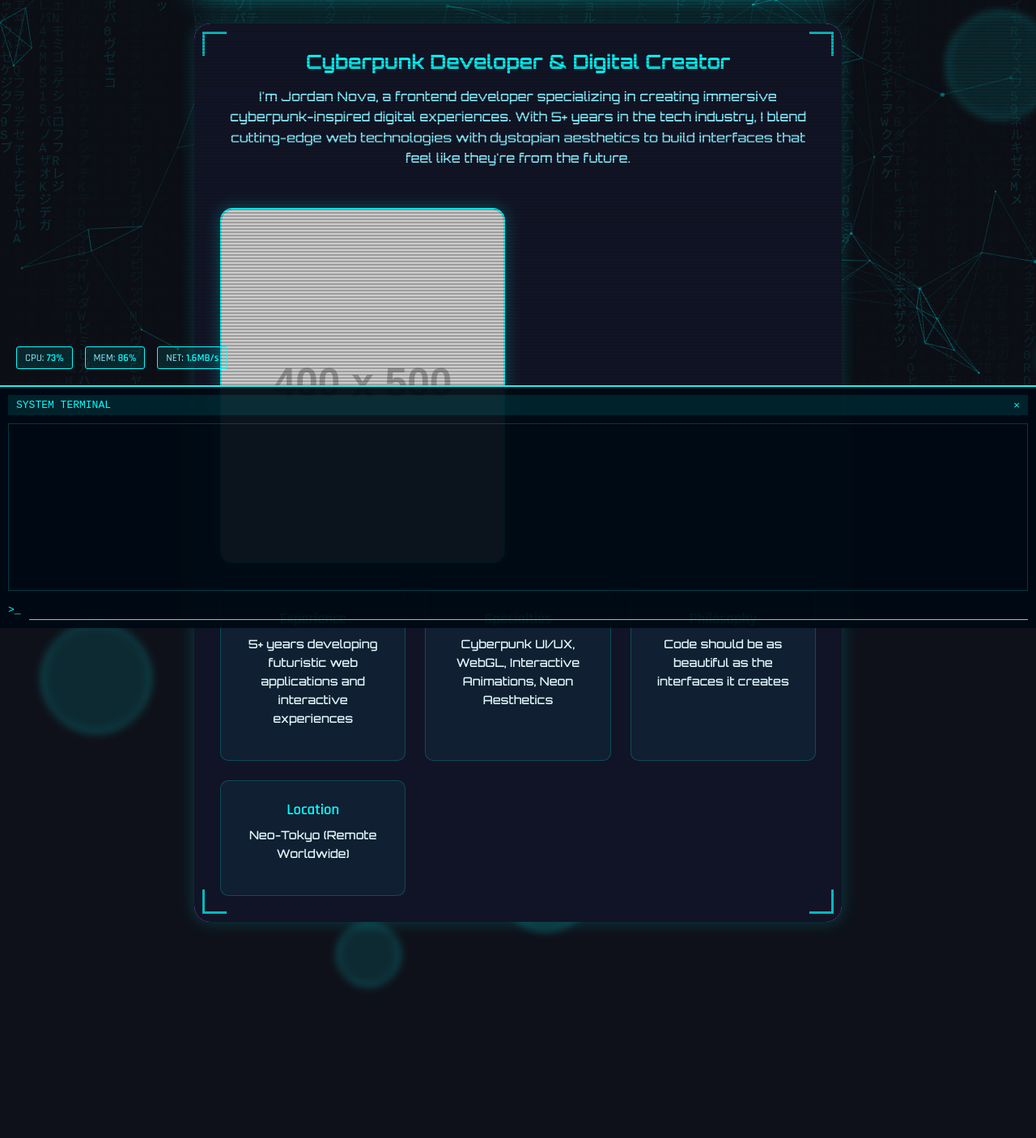
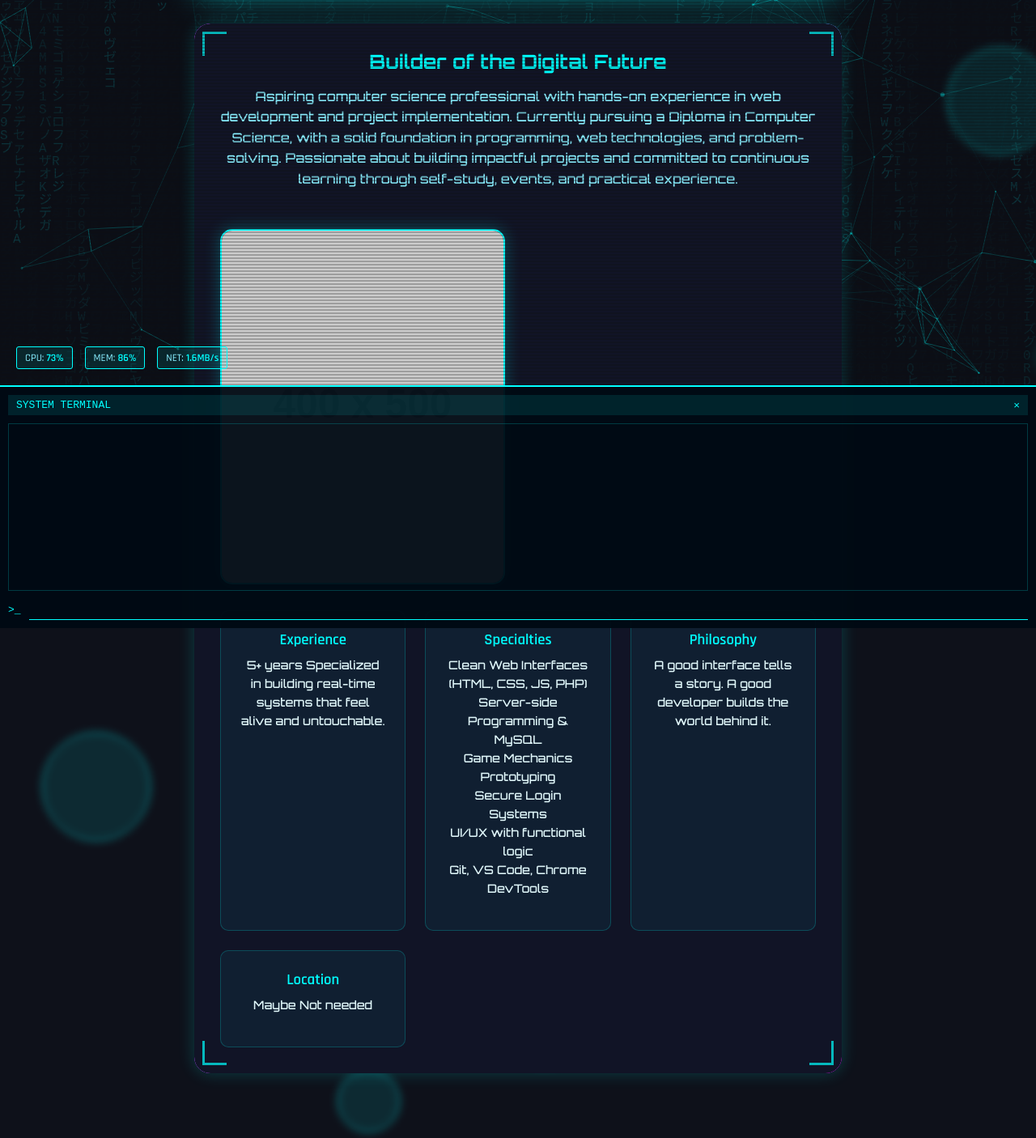
Before and after one commit to Quit4859/Resume, a plain HTML site: page about.html in a window 1280 px wide. Shown: the part 324-1730 px from the top of the page at 81% size. Before the commit the page ends 1561 px from the top, so only its background shows below. Drawn offline with nearby package versions, Linux system fonts and the light colour scheme; placeholder pictures from the web are drawn by us.

Commit message:
Add files via upload

```diff
--- a/about.html
+++ b/about.html
@@ -722,8 +722,9 @@
 
     <div class="about-content">
       <div class="about-text">
-        <h2>Cyberpunk Developer & Digital Creator</h2>
-        <p>I'm Jordan Nova, a frontend developer specializing in creating immersive cyberpunk-inspired digital experiences. With 5+ years in the tech industry, I blend cutting-edge web technologies with dystopian aesthetics to build interfaces that feel like they're from the future.</p>
+        <h2>Builder of the Digital Future
+</h2>
+        <p>Aspiring computer science professional with hands-on experience in web development and project implementation. Currently pursuing a Diploma in Computer Science, with a solid foundation in programming, web technologies, and problem-solving. Passionate about building impactful projects and committed to continuous learning through self-study, events, and practical experience.</p>
       </div>
 
       <div class="about-image">
@@ -733,19 +734,23 @@
       <div class="about-details">
         <div class="detail-card">
           <h3>Experience</h3>
-          <p>5+ years developing futuristic web applications and interactive experiences</p>
+          <p>5+ years Specialized in building real-time systems that feel alive and untouchable.</p>
         </div>
         <div class="detail-card">
           <h3>Specialties</h3>
-          <p>Cyberpunk UI/UX, WebGL, Interactive Animations, Neon Aesthetics</p>
+          <p>Clean Web Interfaces (HTML, CSS, JS, PHP)<br>Server-side Programming & MySQL
+<br>Game Mechanics Prototyping
+<br>Secure Login Systems
+<br>UI/UX with functional logic
+<br>Git, VS Code, Chrome DevTools</p>
         </div>
         <div class="detail-card">
           <h3>Philosophy</h3>
-          <p>Code should be as beautiful as the interfaces it creates</p>
+          <p>A good interface tells a story. A good developer builds the world behind it.</p>
         </div>
         <div class="detail-card">
           <h3>Location</h3>
-          <p>Neo-Tokyo (Remote Worldwide)</p>
+          <p>Maybe Not needed</p>
         </div>
       </div>
     </div>
```
